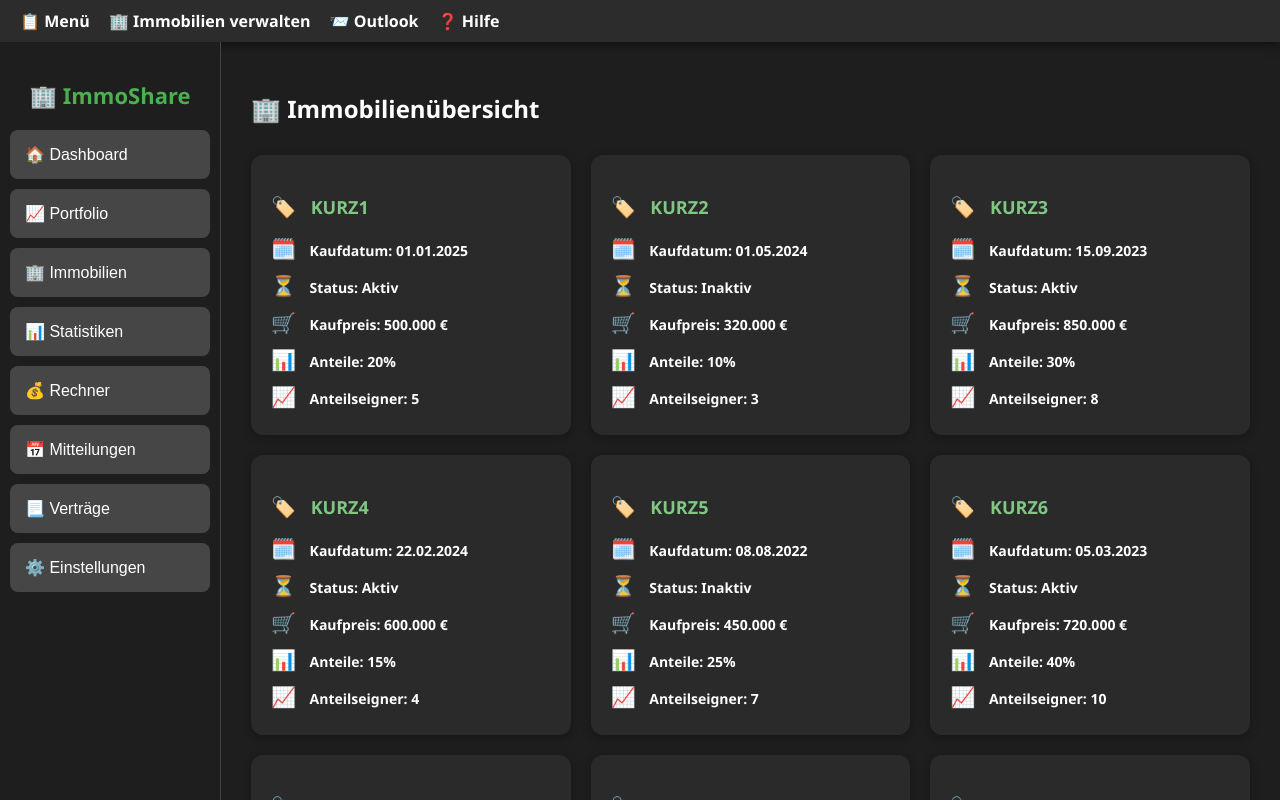
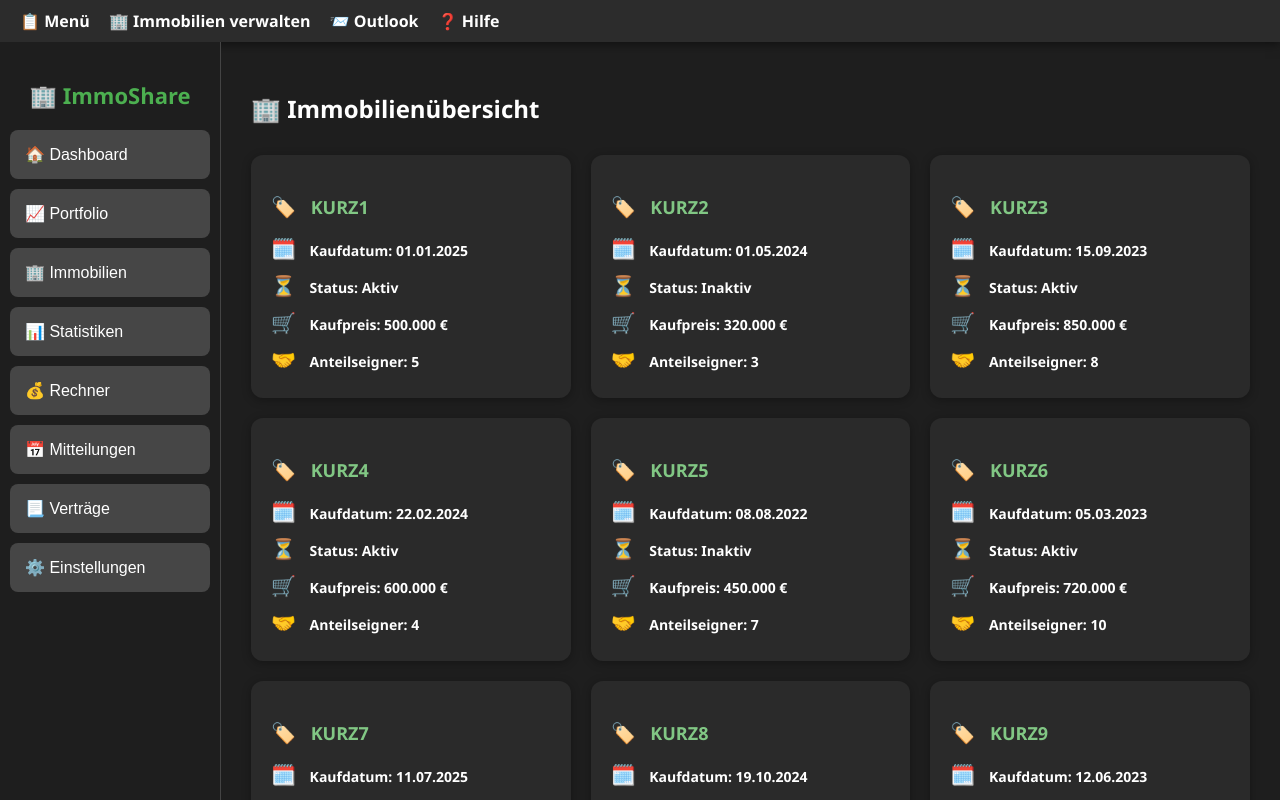
Before and after one commit to Wecker69/BrickShare, a plain HTML site: page immobilien.html in a window 1280 px wide. Drawn offline with Linux system fonts and the light colour scheme.

Commit message:
Update immobilien.html

```diff
--- a/immobilien.html
+++ b/immobilien.html
@@ -184,48 +184,42 @@
             <p><span class="emoji">🗓️</span> Kaufdatum: 01.01.2025</p>
             <p><span class="emoji">⏳</span> Status: Aktiv</p>
             <p><span class="emoji">🛒</span> Kaufpreis: 500.000 €</p>
-            <p><span class="emoji">📊</span> Anteile: 20%</p>
-            <p><span class="emoji">📈</span> Anteilseigner: 5</p>
+            <p><span class="emoji">🤝</span> Anteilseigner: 5</p>
           </div>
           <div class="immobilien-card">
             <h3><span class="emoji">🏷️</span> KURZ2</h3>
             <p><span class="emoji">🗓️</span> Kaufdatum: 01.05.2024</p>
             <p><span class="emoji">⏳</span> Status: Inaktiv</p>
             <p><span class="emoji">🛒</span> Kaufpreis: 320.000 €</p>
-            <p><span class="emoji">📊</span> Anteile: 10%</p>
-            <p><span class="emoji">📈</span> Anteilseigner: 3</p>
+            <p><span class="emoji">🤝</span> Anteilseigner: 3</p>
           </div>
           <div class="immobilien-card">
             <h3><span class="emoji">🏷️</span> KURZ3</h3>
             <p><span class="emoji">🗓️</span> Kaufdatum: 15.09.2023</p>
             <p><span class="emoji">⏳</span> Status: Aktiv</p>
             <p><span class="emoji">🛒</span> Kaufpreis: 850.000 €</p>
-            <p><span class="emoji">📊</span> Anteile: 30%</p>
-            <p><span class="emoji">📈</span> Anteilseigner: 8</p>
+            <p><span class="emoji">🤝</span> Anteilseigner: 8</p>
           </div>
           <div class="immobilien-card">
             <h3><span class="emoji">🏷️</span> KURZ4</h3>
             <p><span class="emoji">🗓️</span> Kaufdatum: 22.02.2024</p>
             <p><span class="emoji">⏳</span> Status: Aktiv</p>
             <p><span class="emoji">🛒</span> Kaufpreis: 600.000 €</p>
-            <p><span class="emoji">📊</span> Anteile: 15%</p>
-            <p><span class="emoji">📈</span> Anteilseigner: 4</p>
+            <p><span class="emoji">🤝</span> Anteilseigner: 4</p>
           </div>
           <div class="immobilien-card">
             <h3><span class="emoji">🏷️</span> KURZ5</h3>
             <p><span class="emoji">🗓️</span> Kaufdatum: 08.08.2022</p>
             <p><span class="emoji">⏳</span> Status: Inaktiv</p>
             <p><span class="emoji">🛒</span> Kaufpreis: 450.000 €</p>
-            <p><span class="emoji">📊</span> Anteile: 25%</p>
-            <p><span class="emoji">📈</span> Anteilseigner: 7</p>
+            <p><span class="emoji">🤝</span> Anteilseigner: 7</p>
           </div>
           <div class="immobilien-card">
             <h3><span class="emoji">🏷️</span> KURZ6</h3>
             <p><span class="emoji">🗓️</span> Kaufdatum: 05.03.2023</p>
             <p><span class="emoji">⏳</span> Status: Aktiv</p>
             <p><span class="emoji">🛒</span> Kaufpreis: 720.000 €</p>
-            <p><span class="emoji">📊</span> Anteile: 40%</p>
-            <p><span class="emoji">📈</span> Anteilseigner: 10</p>
+            <p><span class="emoji">🤝</span> Anteilseigner: 10</p>
           </div>
           <!-- Neue Immobilienkarten -->
           <div class="immobilien-card">
@@ -233,22 +227,19 @@
             <p><span class="emoji">🗓️</span> Kaufdatum: 11.07.2025</p>
             <p><span class="emoji">⏳</span> Status: Aktiv</p>
             <p><span class="emoji">🛒</span> Kaufpreis: 1.000.000 €</p>
-            <p><span class="emoji">📊</span> Anteile: 50%</p>
-            <p><span class="emoji">📈</span> Anteilseigner: 12</p>
+            <p><span class="emoji">🤝</span> Anteilseigner: 12</p>
           </div>
           <div class="immobilien-card">
             <h3><span class="emoji">🏷️</span> KURZ8</h3>
             <p><span class="emoji">🗓️</span> Kaufdatum: 19.10.2024</p>
             <p><span class="emoji">⏳</span> Status: Aktiv</p>
             <p><span class="emoji">🛒</span> Kaufpreis: 750.000 €</p>
-            <p><span class="emoji">📊</span> Anteile: 30%</p>
-            <p><span class="emoji">📈</span> Anteilseigner: 9</p>
+            <p><span class="emoji">🤝</span> Anteilseigner: 9</p>
           </div>
           <div class="immobilien-card">
             <h3><span class="emoji">🏷️</span> KURZ9</h3>
             <p><span class="emoji">🗓️</span> Kaufdatum: 12.06.2023</p>
             <p><span class="emoji">⏳</span> Status: Inaktiv</p>
             <p><span class="emoji">🛒</span> Kaufpreis: 600.000 €</p>
-            <p><span class="emoji">📊</span> Anteile: 20%</p>
-            <p><span class="emoji">📈</span> Anteilseigner: 6</p>
+            <p><span class="emoji">🤝</span> Anteilseigner: 6</p>
           </div>
```
